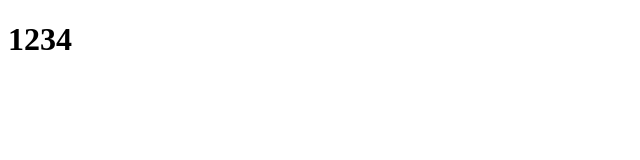
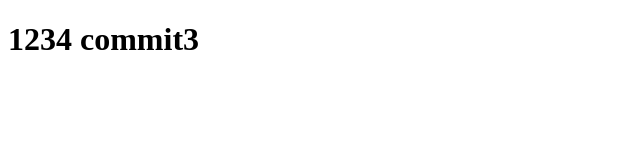
Before and after one commit to moe645184/0703, a plain HTML site: page index.html in a window 1280 px wide. Shown: the whole page, without its empty margins (0-640 px from the left). Drawn offline with Linux system fonts and the light colour scheme.

Commit message:
update html

```diff
--- a/index.html
+++ b/index.html
@@ -7,6 +7,6 @@
     <title>Document</title>
 </head>
 <body>
-    <h1>1234</h1>
+    <h1>1234 commit3</h1>
 </body>
 </html>
```
